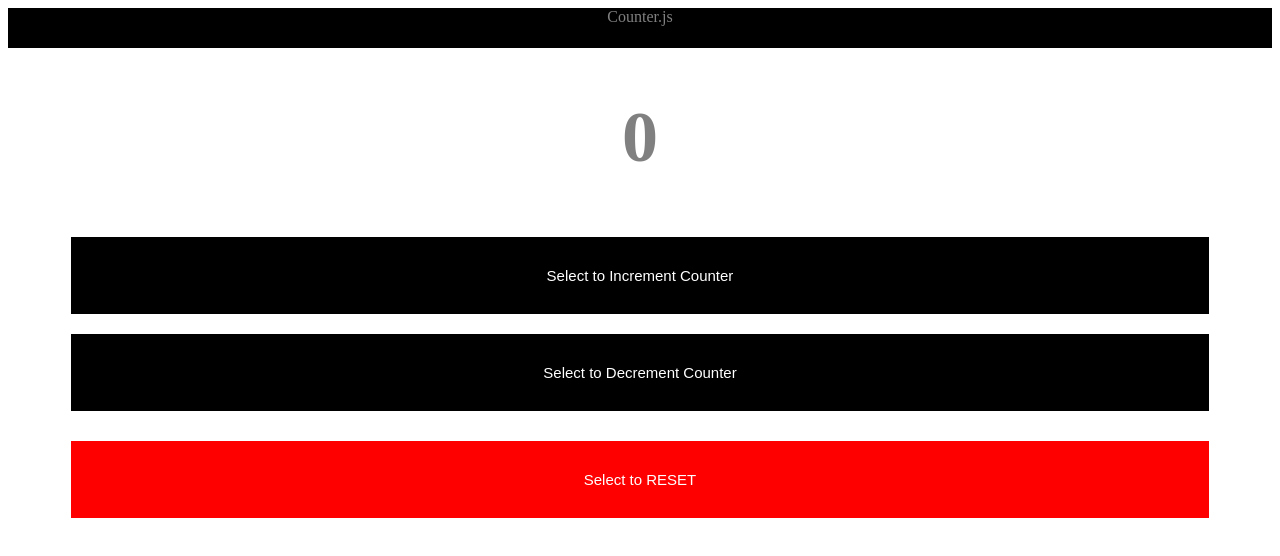
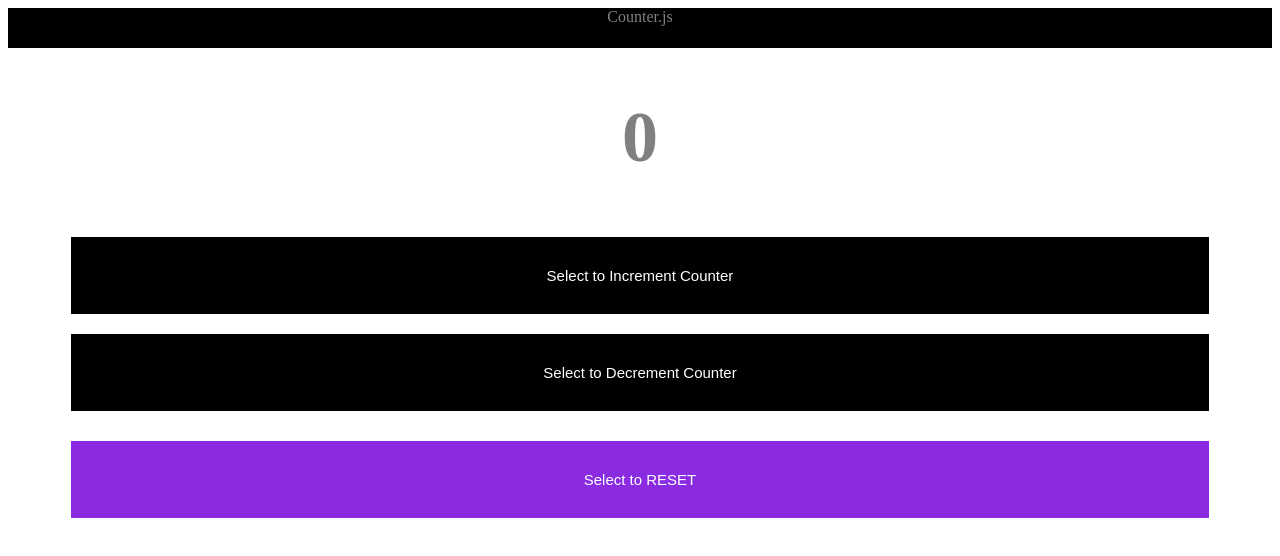
Before and after one commit to Chasecooler/counter3, a React (Create React App) app: page / in a window 1280 px wide. Shown: the top 556 px of the page. Built offline with nearby package versions, Linux system fonts and the light colour scheme.

Commit message:
reset color change

```diff
--- a/src/index.css
+++ b/src/index.css
@@ -67,9 +67,17 @@ body {
 
 #reset {
 
-  background-color: red;
+  background-color: blueviolet;
   color: white;
   margin: 20px;
+
+}
+
+#reset:hover {
+
+  /* background-color: #65878F; */
+  background-color: red;
+
 }
 
 
```
